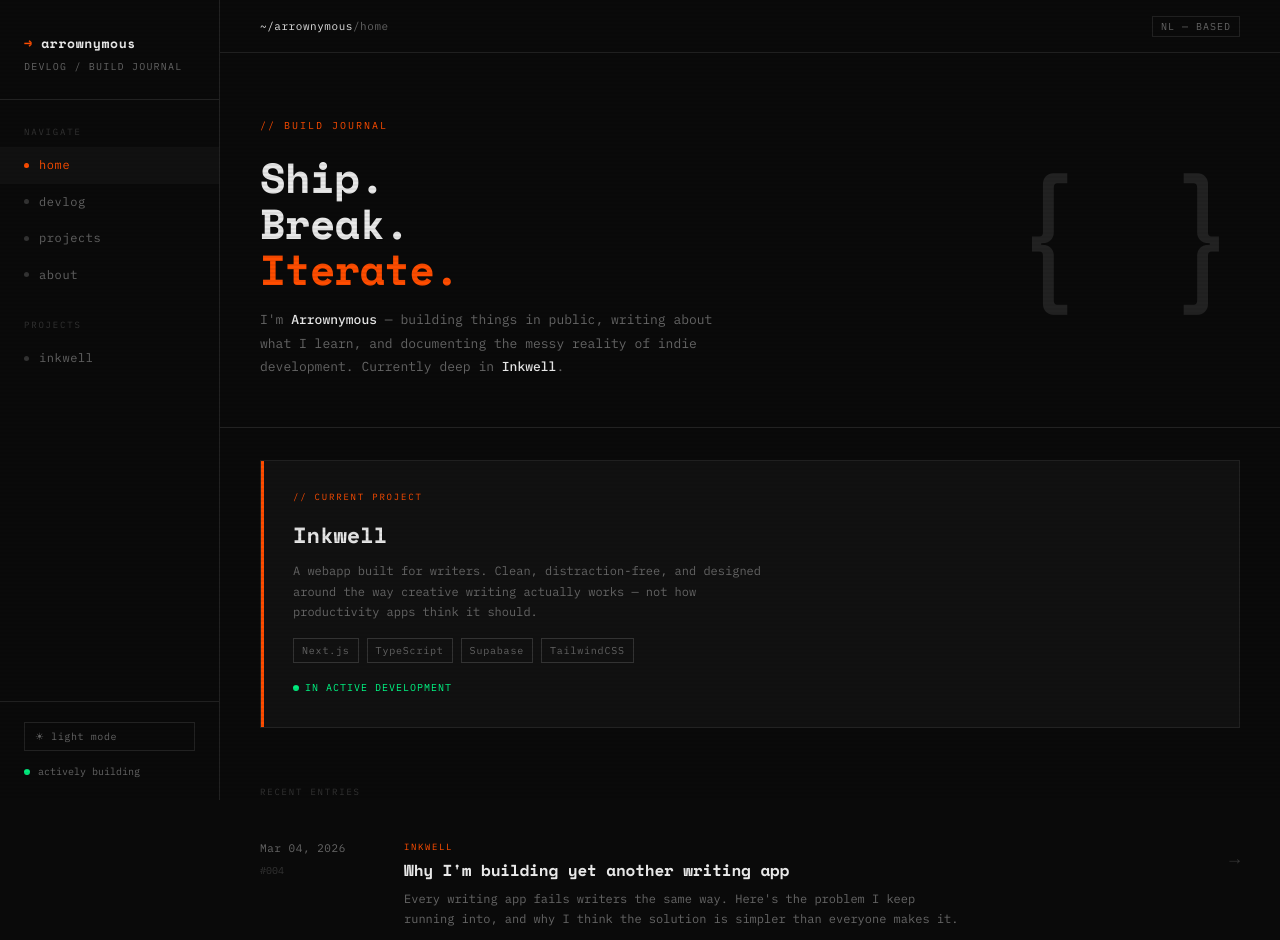
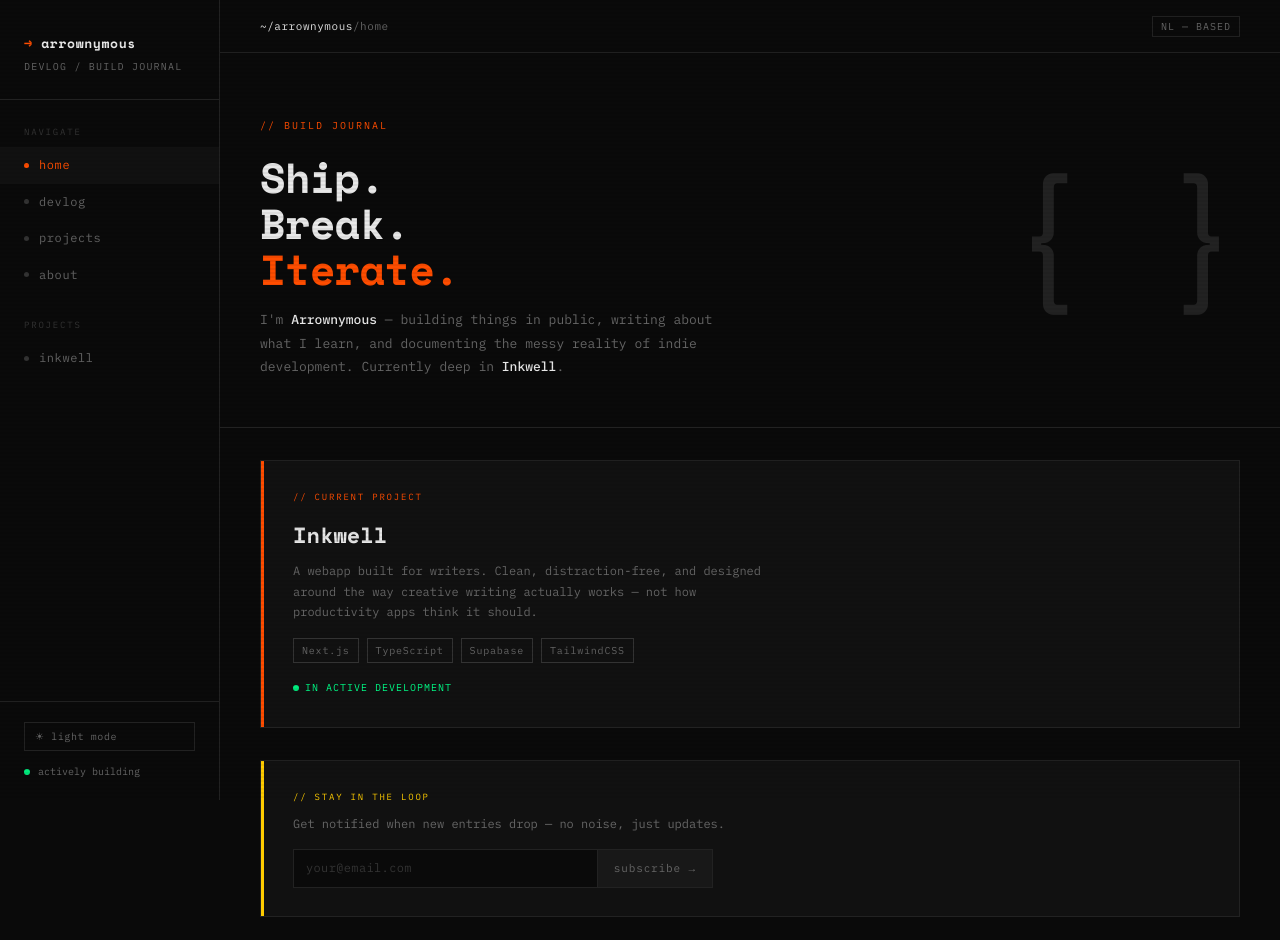
Before and after one commit to Arrownymous/devlog, a Next.js app: page / in a window 1280 px wide. Shown: the top 940 px of the page. Built offline with nearby package versions, Linux system fonts and the light colour scheme.

Commit message:
subscribe form

```diff
--- a/app/page.tsx
+++ b/app/page.tsx
@@ -1,6 +1,7 @@
 import Link from 'next/link'
 import { getAllPosts } from '@/lib/posts'
 import PostCard from '@/components/PostCard'
+import SubscribeForm from '@/components/SubscribeForm'
 
 export default function HomePage() {
   const posts = getAllPosts()
@@ -41,6 +42,9 @@ export default function HomePage() {
         </div>
       </div>
 
+      {/* Subscribe */}
+      <SubscribeForm />
+
       {/* Recent posts */}
       <div className="section-label">Recent entries</div>
       <div>
```
